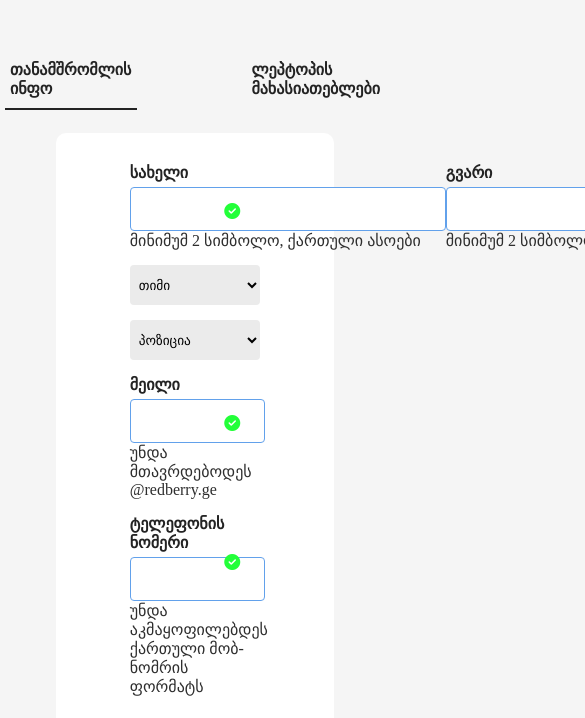
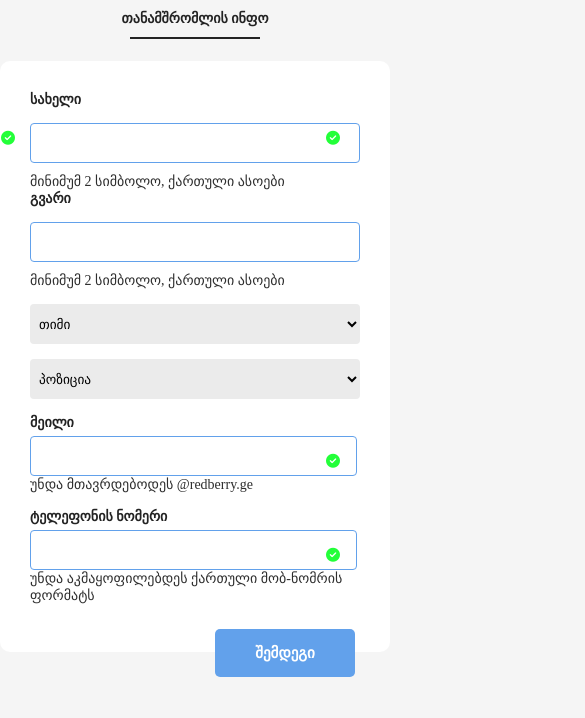
Before and after one commit to AnnieSlip/Laptops-Project, a website: page pages/tanamshromlis-info.html in a window 390 px wide. Shown: the top 718 px of the page, 585 px wide, since content can reach past the window. Drawn offline with Linux system fonts and the light colour scheme.

Commit message:
FIRST PAGE STYLING ON MOBILE

```diff
--- a/CSS/main.css
+++ b/CSS/main.css
@@ -18,6 +18,12 @@ body {
   height: 100vh;
 }
 
+*,
+*::after,
+*::before {
+  box-sizing: border-box;
+}
+
 button {
   background-color: var(--blue);
   color: var(--white);
@@ -27,6 +33,7 @@ button {
   font-weight: 600;
   margin: 10px 0;
   border: none;
+  cursor: pointer;
 }
 
 button:hover {
--- a/CSS/tanamshromeli.css
+++ b/CSS/tanamshromeli.css
@@ -24,7 +24,7 @@ header hr {
   padding: 30px;
   background-color: var(--white);
   width: 75%;
-  height: 65vh;
+  height: 70vh;
   margin: 15px 0px;
   border-radius: 10px;
 }
@@ -47,7 +47,7 @@ header hr {
 }
 
 .first-input-group input {
-  width: 310px;
+  width: 300px;
 }
 
 .form-container label {
@@ -103,5 +103,59 @@ i {
 
 .next-btn {
   width: 140px;
-  margin-left: 500px;
+  margin-left: 455px;
 }
+
+a {
+  position: absolute;
+  left: -180px;
+  top: -20px;
+}
+
+header {
+  position: relative;
+}
+
+.select:hover:after {
+  background: var(--green);
+}
+
+/*MOBILE VERSION*/
+
+@media (max-width: 600px) {
+  body {
+    font-size: 14px;
+  }
+  .container {
+    padding: 0;
+  }
+
+  .form-container,
+  .form-content {
+    width: 100%;
+  }
+
+  .first-input-group {
+    flex-direction: column;
+  }
+
+  #logo {
+    display: none;
+  }
+  .laptop {
+    display: none;
+  }
+  header {
+    display: block;
+  }
+
+  .next-btn {
+    margin-bottom: 10px;
+    margin-left: 180px;
+  }
+
+  .first-input-group input {
+    margin: 10px 0px;
+    width: 100%;
+  }
+}
--- a/pages/tanamshromlis-info.html
+++ b/pages/tanamshromlis-info.html
@@ -19,11 +19,12 @@
   <body>
     <div class="container">
       <header>
+        <a href="/index.html"><img src="/Photos/back-btn.png" /></a>
         <div>
           <p>თანამშრომლის ინფო</p>
           <hr />
-        </div>
-        <p>ლეპტოპის მახასიათებლები</p>
+        </div class="laptop">
+        <p class="laptop">ლეპტოპის მახასიათებლები</p>
       </header>
 
       <form class="form-container" id="tanamshromeli-form">
@@ -88,7 +89,7 @@
       </form>
 
       <div>
-        <img src="/Photos/Logo.png" alt="Redberry-logo" />
+        <img id="logo" src="/Photos/Logo.png" alt="Redberry-logo" />
       </div>
     </div>
   </body>
```
Also changed, not shown: Photos/back-btn.png (added).
